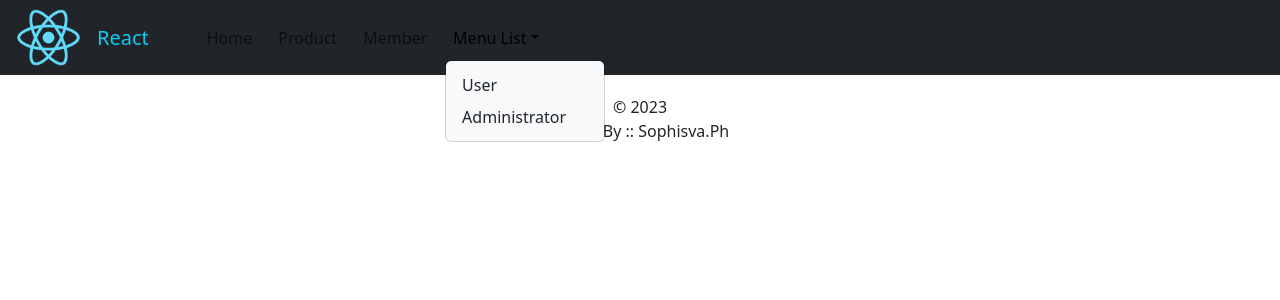
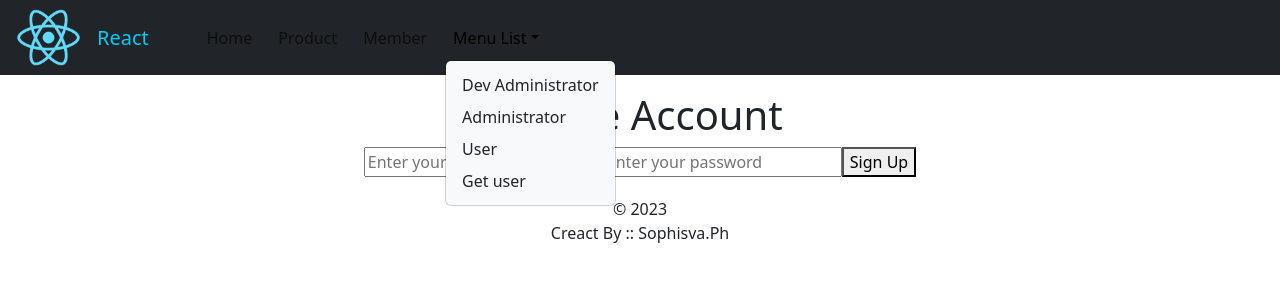
Before and after one commit to Sophisva/ReactLerning, a React (Create React App) app: page /Sign-up in a window 1280 px wide. Both pictures are taken after a click on the link "Menu List". Shown: the top 300 px of the page. Built offline with nearby package versions, Linux system fonts and the light colour scheme.

Commit message:
Add firebase

```diff
--- a/package.json
+++ b/package.json
@@ -11,6 +11,8 @@
     "@testing-library/react": "^13.4.0",
     "@testing-library/user-event": "^13.5.0",
     "bootstrap": "^5.3.0",
+    "firebase": "^10.1.0",
+    "firebaseui": "^6.0.2",
     "react": "^18.2.0",
     "react-dom": "^18.2.0",
     "react-hook-form": "^7.45.1",
--- /dev/null
+++ b/src/component/Login_Auth.js
@@ -0,0 +1,9 @@
+import React from 'react'
+
+const Login_Auth = () => {
+  return (
+    <div>Login_Auth</div>
+  )
+}
+
+export default Login_Auth
--- a/src/component/Navbar.js
+++ b/src/component/Navbar.js
@@ -6,6 +6,11 @@ import FormSearch from "./FormSearch";
 import Login2 from "./Login2";
 import Inputform from "./Inputform";
 import FormValidation from "./FormValidation";
+import TestFirebase from "./TestFirebase";
+import Login_Auth from "./Login_Auth";
+import Signin from "./auth/Signin";
+import Signup from "./auth/Signup";
+
 
 function Navbar() {
 
@@ -31,8 +36,10 @@ function Navbar() {
                 Menu List
             </a>
             <div className="dropdown-menu bg-light">
-                <a className="dropdown-item" href="#">User</a>
-                <a className="dropdown-item" href="#">Administrator</a>
+                <a className="dropdown-item" href="/changRole">Dev Administrator</a>
+                <a className="dropdown-item" href="/changRole">Administrator</a>
+                <a className="dropdown-item" href="/changRole">User</a>
+                <a className="dropdown-item" href="/Get-user">Get user</a>
             </div>
           </li>
         </ul>
@@ -44,6 +51,9 @@ function Navbar() {
           <Route path="/member"  element={<Inputform/>}/>
           <Route path="/login" element={<Login2/>}/>
           <Route path="/formvalidation" element={<FormValidation/>}/>
+          <Route path="/Get-user" element={<TestFirebase/>}/>
+          <Route path="/Sign-in" element={<Signin/>}/>
+          <Route path="/Sign-up" element={<Signup/>}/>
         </Routes>
       </div>
     </BrowserRouter>
--- /dev/null
+++ b/src/component/TestFirebase.js
@@ -0,0 +1,51 @@
+import React, { useEffect, useState } from 'react';
+import { initializeApp } from "firebase/app";
+import { getFirestore, collection, getDocs } from 'firebase/firestore';
+
+const firebaseConfig = {
+
+    apiKey: "AIzaSyBySc2AIbrY5QDtYKD7OK92ulQtNY3oG8Y",
+    authDomain: "basic-firebase-78fab.firebaseapp.com",
+    projectId: "basic-firebase-78fab",
+    storageBucket: "basic-firebase-78fab.appspot.com",
+    messagingSenderId: "120852981813",
+    appId: "1:120852981813:web:63700c7244a845b8b0297c",
+    measurementId: "G-6K2XP9R8W4"
+
+};
+
+function TestFirebase() {
+    const [data, setData] = useState([]);
+
+    useEffect(() => {
+        const app = initializeApp(firebaseConfig);
+        const db = getFirestore(app);
+
+        async function fetchEmployees() {
+            const empCol = collection(db, 'employees');
+            const empSnapshot = await getDocs(empCol);
+            setData(empSnapshot);
+        }
+
+        fetchEmployees();
+    }, []);
+
+    const showData = (employee) => {
+        console.log(employee.data());
+    }
+
+    console.log(data);
+    data.forEach(employee =>{
+        showData(employee)
+    })
+
+
+
+    return (
+        <div>
+            <button className='btn btn-success'><b>OK</b></button>
+        </div>
+    );
+}
+
+export default TestFirebase;
--- /dev/null
+++ b/src/component/auth/Signin.js
@@ -0,0 +1,41 @@
+import React, { useState } from "react";
+import { signInWithEmailAndPassword } from "firebase/auth";
+import { auth } from "../../firebase";
+
+const Signin = () => {
+
+  const [email, setEmail] = useState("");
+  const [password, setPassword] = useState("");
+
+  const signIn = (e) => {
+        e.preventDefault();
+        signInWithEmailAndPassword(auth, email, password)
+        .then((userCredential) => {
+            console.log(userCredential);
+        }).catch((error) => {
+            console.log(error);
+        })
+
+  }
+
+  return (
+    <div className="sign-in-container">
+      <form onSubmit={signIn}>
+        <h1>Log In</h1>
+        <input type="email"
+            placeholder="Enter your email"
+            value={email}
+            onChange={(e) => setEmail(e.target.value)} />
+        <input
+            type="password"
+            placeholder="Enter your password"
+            value={password}
+            onChange={(e) => setPassword(e.target.value)}
+        />
+        <button type="submit">Log in</button>
+      </form>
+    </div>
+  );
+};
+
+export default Signin;
--- /dev/null
+++ b/src/component/auth/Signup.js
@@ -0,0 +1,41 @@
+import React, { useState } from "react";
+import { createUserWithEmailAndPassword } from "firebase/auth";
+import { auth } from "../../firebase";
+
+const Signup = () => {
+
+    const [email, setEmail] = useState("");
+    const [password, setPassword] = useState("");
+
+    const signUp = (e) => {
+          e.preventDefault();
+          createUserWithEmailAndPassword(auth, email, password)
+          .then((userCredential) => {
+              console.log(userCredential);
+          }).catch((error) => {
+              console.log(error);
+          })
+
+    }
+
+    return (
+      <div className="sign-in-container">
+        <form onSubmit={signUp}>
+          <h1>Create Account</h1>
+          <input type="email"
+              placeholder="Enter your email"
+              value={email}
+              onChange={(e) => setEmail(e.target.value)} />
+          <input
+              type="password"
+              placeholder="Enter your password"
+              value={password}
+              onChange={(e) => setPassword(e.target.value)}
+          />
+          <button type="submit">Sign Up</button>
+        </form>
+      </div>
+    );
+}
+
+export default Signup
--- /dev/null
+++ b/src/firebase.js
@@ -0,0 +1,21 @@
+import { initializeApp } from "firebase/app";
+import { getAuth } from "firebase/auth"
+// TODO: Add SDKs for Firebase products that you want to use
+// https://firebase.google.com/docs/web/setup#available-libraries
+
+// Your web app's Firebase configuration
+// For Firebase JS SDK v7.20.0 and later, measurementId is optional
+const firebaseConfig = {
+  apiKey: "AIzaSyBySc2AIbrY5QDtYKD7OK92ulQtNY3oG8Y",
+  authDomain: "basic-firebase-78fab.firebaseapp.com",
+  projectId: "basic-firebase-78fab",
+  storageBucket: "basic-firebase-78fab.appspot.com",
+  messagingSenderId: "120852981813",
+  appId: "1:120852981813:web:63700c7244a845b8b0297c",
+  measurementId: "G-6K2XP9R8W4"
+};
+
+// Initialize Firebase
+const app = initializeApp(firebaseConfig);
+
+export const auth = getAuth(app);
```
Also changed, not shown: src/component/ChangRole.js (added, +11 -0 lines), 1 other file (tests, documents, lock files or other folders).
